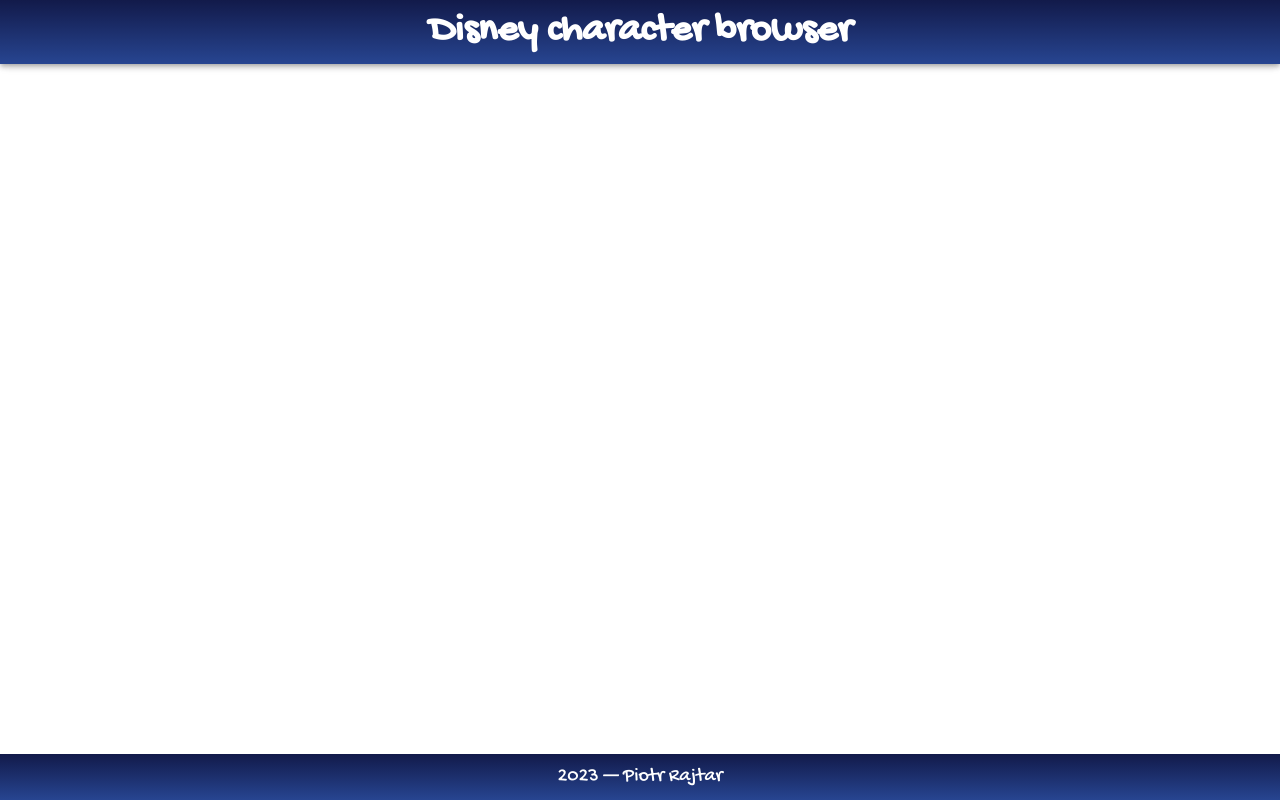
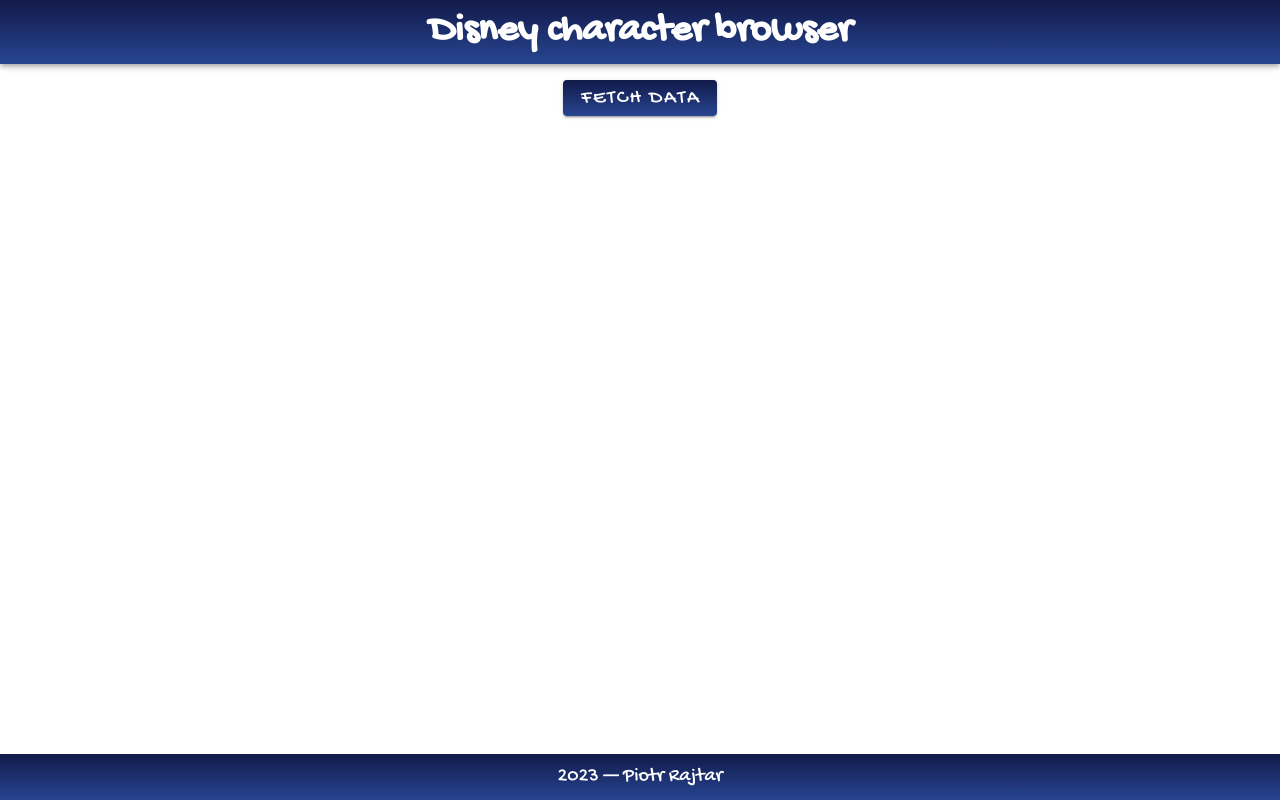
Before and after one commit to piotr-rajtar/disney-character-browser, a Vue app: page / in a window 1280 px wide. Built offline with nearby package versions, Linux system fonts and the light colour scheme.

Commit message:
add fetch button

```diff
--- a/src/components/AppFooter.vue
+++ b/src/components/AppFooter.vue
@@ -26,7 +26,7 @@
 .footer {
   background: colors.$blue-gradient;
 
-  font-family: fonts.$header-font;
+  font-family: fonts.$main-font;
   font-size: tokens.$footer-font-size-desktop;
   color: colors.$white;
 
--- a/src/components/AppHeader.vue
+++ b/src/components/AppHeader.vue
@@ -22,7 +22,7 @@
 }
 
 .header {
-  font-family: fonts.$header-font;
+  font-family: fonts.$main-font;
   font-size: tokens.$header-font-size-desktop;
   color: colors.$white;
 
--- a/src/scss/fonts.scss
+++ b/src/scss/fonts.scss
@@ -1 +1 @@
-$header-font: "Gochi Hand", cursive;
+$main-font: "Gochi Hand", cursive;
--- a/src/scss/tokens.scss
+++ b/src/scss/tokens.scss
@@ -3,3 +3,5 @@
 
 $footer-font-size-desktop: 20px;
 $footer-font-size-mobile: 15px;
+
+$font-size-default: 20px;
--- a/src/views/HomeView.vue
+++ b/src/views/HomeView.vue
@@ -1,5 +1,25 @@
-<template>HOME VIEW</template>
+<template>
+  <v-main>
+    <v-container class="d-flex align-center justify-center">
+      <v-btn :class="style.button">
+        Fetch data
+      </v-btn>
+    </v-container>
+  </v-main>
+</template>
 
 <script lang="ts" setup></script>
 
-<style></style>
+<style lang="scss" module="style">
+@use '../scss/colors';
+@use '../scss/fonts';
+@use '../scss/tokens';
+
+.button {
+  background: colors.$blue-gradient;
+
+  font-family: fonts.$main-font;
+  font-size: tokens.$font-size-default;
+  color: colors.$white;
+}
+</style>
```
